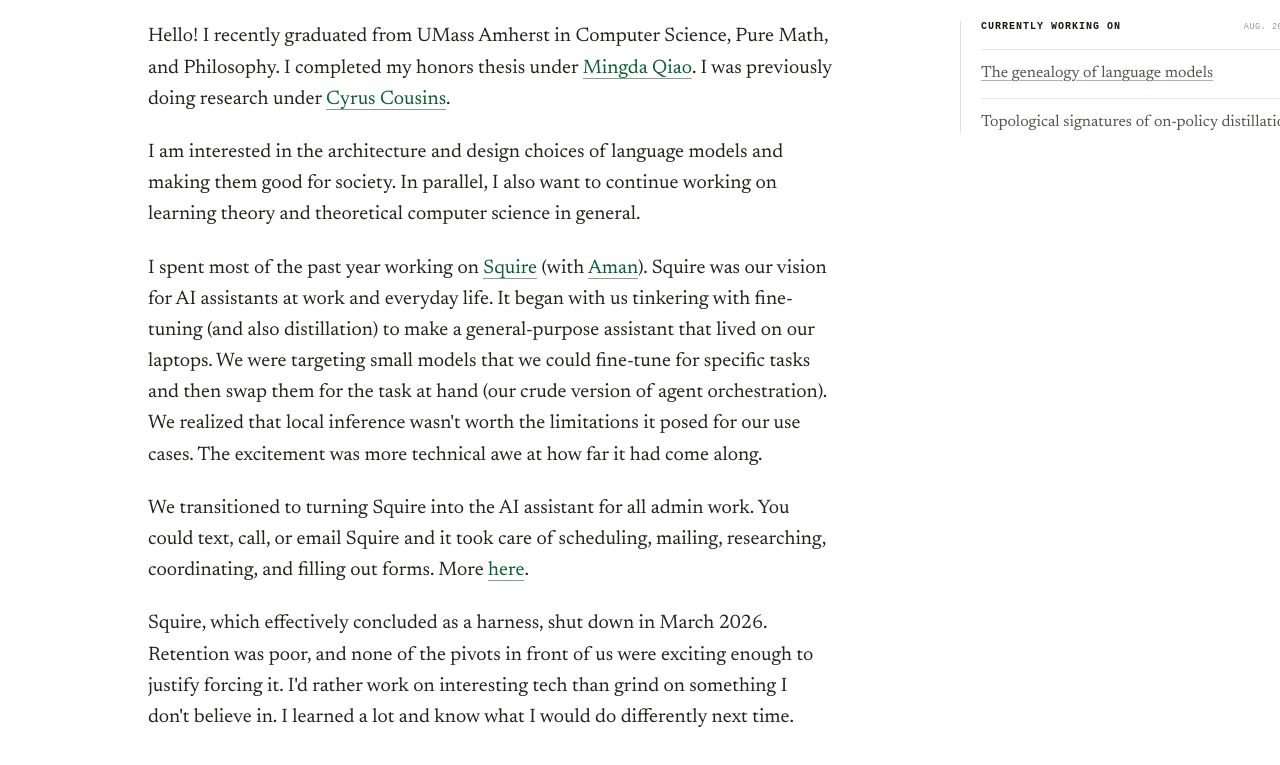
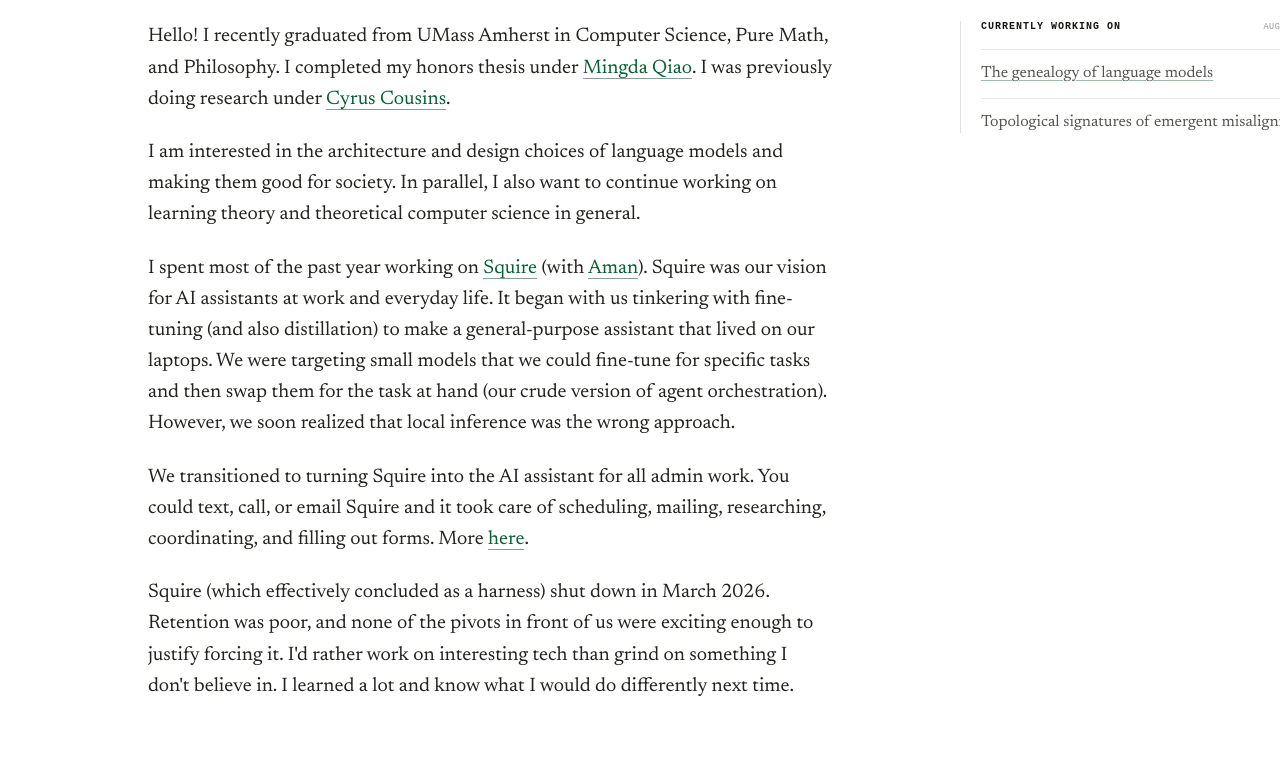
Before and after one commit to Harish-Shankar/harish-shankar.github.io, a website: page index.html in a window 1280 px wide. Shown: the part 123-888 px from the top of the page. Drawn offline with Linux system fonts and the light colour scheme; a web font is replaced by a local one.

Commit message:
Updated copy

```diff
--- a/index.html
+++ b/index.html
@@ -59,23 +59,25 @@
           doing research under <a href="https://www.cyruscousins.online/">Cyrus Cousins</a>.</p>
 
         <p>I am interested in the architecture and design choices of language models and making them good for society.
-          In parallel, I also want to continue working on learning theory and theoretical computer science in general.</p>
+          In parallel, I also want to continue working on learning theory and theoretical computer science in general.
+        </p>
 
         <p>I spent most of the past year working on <a href="https://trysquire.com/">Squire</a> (with <a
-            href="https://amansharma.site/">Aman</a>). Squire was our vision for AI assistants at work and everyday life.
+            href="https://amansharma.site/">Aman</a>). Squire was our vision for AI assistants at work and everyday
+          life.
           It began with us tinkering with fine-tuning (and also distillation) to make a general-purpose assistant
           that lived on our laptops. We were targeting small models that we could fine-tune for specific tasks and then
-          swap them for the task at hand (our crude version of agent orchestration). We realized that local inference
-          wasn't worth the limitations it posed for our use cases. The excitement was more technical awe at
-          how far it had come along.</p>
+          swap them for the task at hand (our crude version of agent orchestration). However, we soon realized that
+          local inference was the wrong approach.
+        </p>
 
         <p>We transitioned to turning Squire into the AI assistant for all admin work. You could text, call, or email
           Squire and it took care of scheduling, mailing, researching, coordinating, and filling out forms. More <a
             href="https://trysquire.com/why/">here</a>.</p>
 
-        <p>Squire, which effectively concluded as a harness, shut down in March 2026. Retention was poor, and none of the
-          pivots in front of us were exciting enough to justify forcing it. I'd rather work on interesting tech than grind
-          on something I don't believe in. I learned a lot and know what I would do differently next time.</p>
+        <p>Squire (which effectively concluded as a harness) shut down in March 2026. Retention was poor, and none of
+          the pivots in front of us were exciting enough to justify forcing it. I'd rather work on interesting tech than
+          grind on something I don't believe in. I learned a lot and know what I would do differently next time.</p>
       </div>
     </main>
 
@@ -86,7 +88,7 @@
       </div>
       <ul>
         <li><a href="/blog/genealogy">The genealogy of language models</a></li>
-        <li>Topological signatures of on-policy distillation</li>
+        <li>Topological signatures of emergent misalignment</li>
       </ul>
     </aside>
   </div>
```
